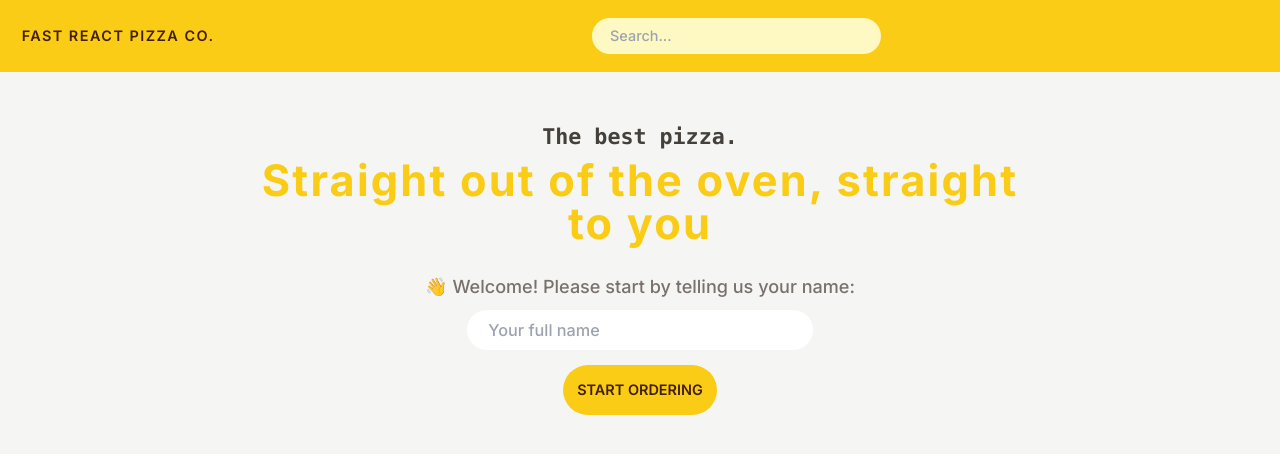
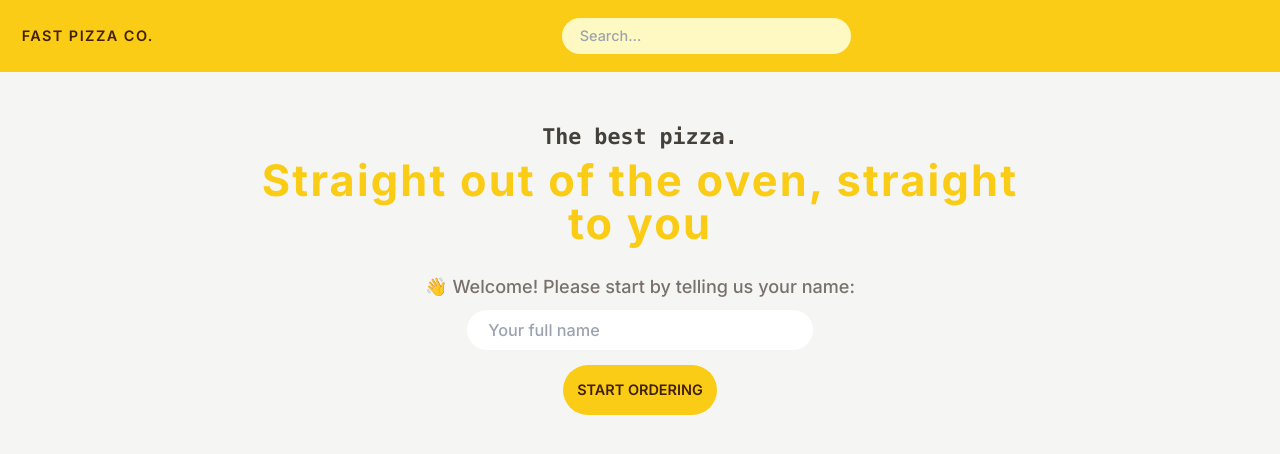
Before and after one commit to Sophianx234/fast-react-pizza, a React (Vite) app: page / in a window 1280 px wide. Shown: the top 454 px of the page. Built offline with nearby package versions, Linux system fonts and the light colour scheme.

Commit message:
fixing site title

```diff
--- a/index.html
+++ b/index.html
@@ -7,7 +7,7 @@
     <style>
       @import url('https://fonts.googleapis.com/css2?family=Inter:wght@100..900&family=Roboto+Mono:ital,wght@0,100..700;1,100..700&display=swap');
       </style>
-    <title>Vite + React</title>
+    <title>Fast Pizza | Hot. Fresh. Fast. Pizza at Your Fingertips</title>
   </head>
   <body class="bg-stone-100">
     <div id="root"></div>
--- a/src/features/components/Header.jsx
+++ b/src/features/components/Header.jsx
@@ -5,7 +5,7 @@ function Header() {
   return (
     <div className="flex items-center justify-between bg-yellow-400 px-6 py-5  sticky top-0 z-20">
       <Link to='/' className="text-md font-semibold uppercase tracking-widest text-yellow-950 subpixel-antialiased">
-        Fast React Pizza Co.
+        Fast Pizza Co.
       </Link>
       <input
         type="search"
```
